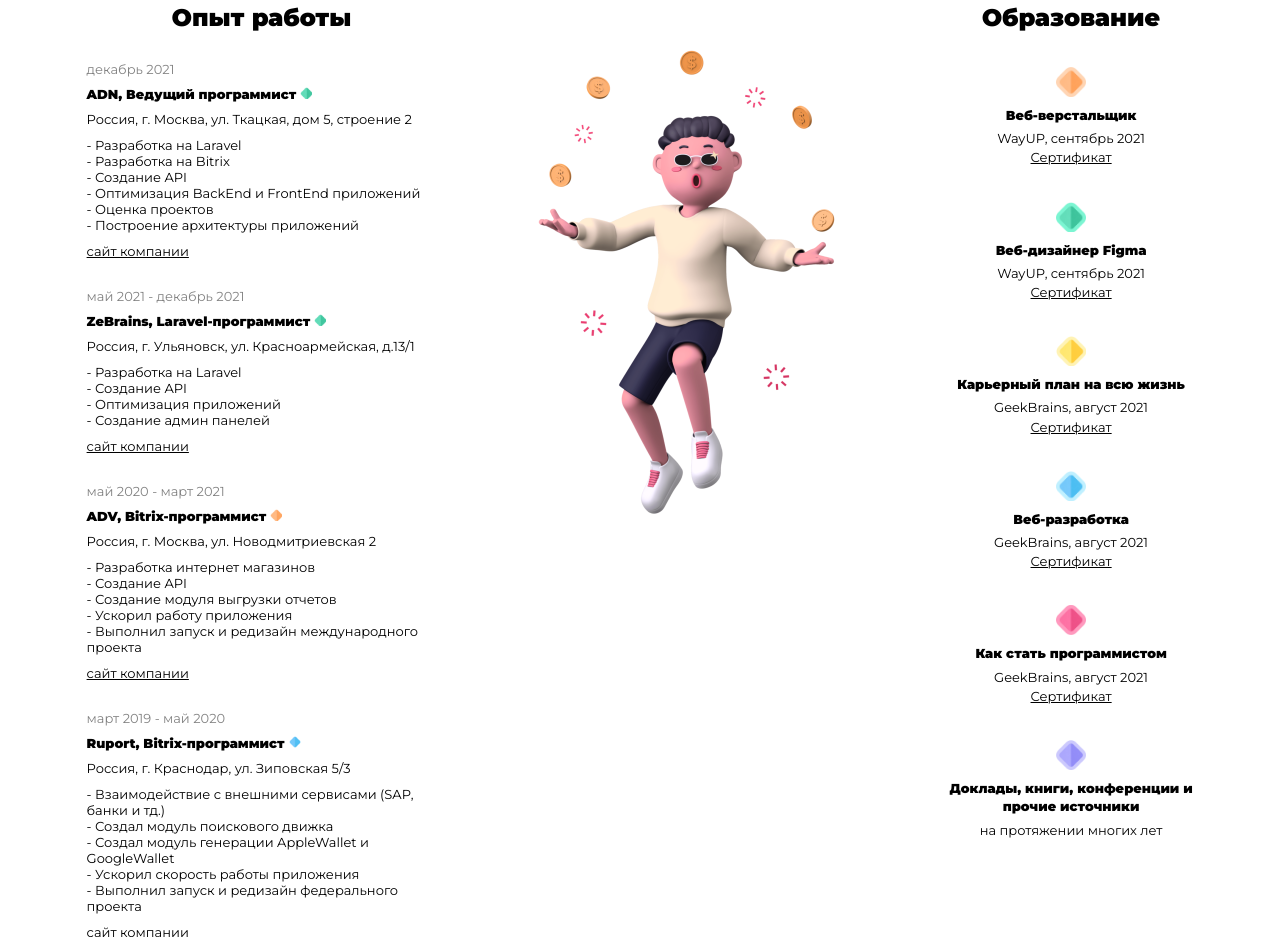
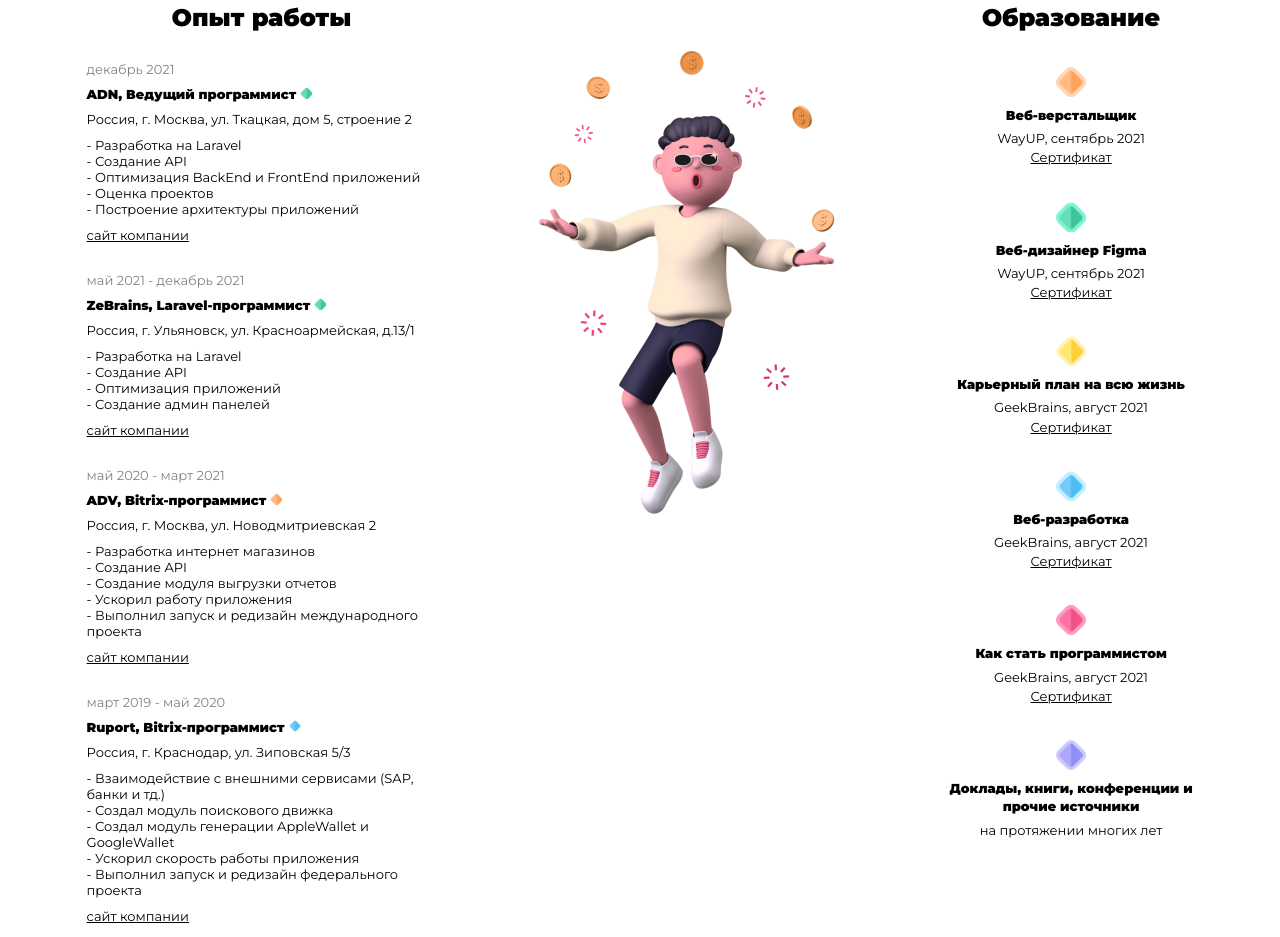
Before and after one commit to createsite2016/HTML-myWebSiteResume, a plain HTML site: page index.html in a window 1280 px wide. Shown: the part 788-1725 px from the top of the page. Drawn offline with Linux system fonts and the light colour scheme; some packages are replaced by stand-ins of ours; a script that the page names is missing.

Commit message:
поправил резюме своё

```diff
--- a/index.html
+++ b/index.html
@@ -73,7 +73,6 @@
                     </p>
                     <p class="experience-work-point__description">
                         - Разработка на Laravel<br>
-                        - Разработка на Bitrix<br>
                         - Создание API<br>
                         - Оптимизация BackEnd и FrontEnd приложений<br>
                         - Оценка проектов<br>
```
